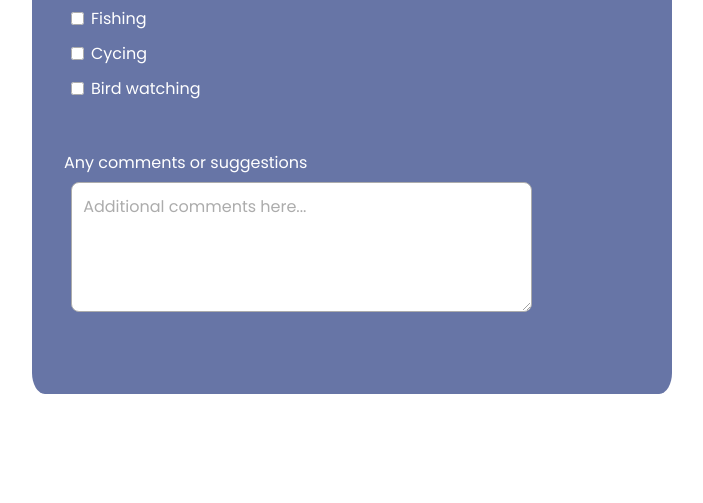
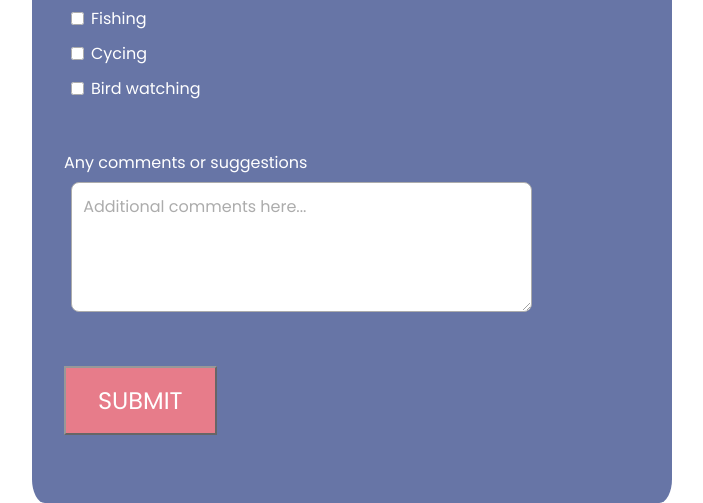
Before and after one commit to ginabeki/Survey-form, a website: page index.html in a window 1280 px wide. Shown: the part 839-1342 px from the top of the page, without its empty margins (288-991 px from the left). Before the commit the page ends 1233 px from the top, so only its background shows below. Drawn offline with Linux system fonts and the light colour scheme.

Commit message:
added submit button

```diff
--- a/index.html
+++ b/index.html
@@ -66,6 +66,9 @@
         <p>Any comments or suggestions</p>
         <textarea id="comments" class="input-textarea" name="comment" placeholder="Additional comments here..."></textarea>
       </div>
+      <div class="form-group">
+        <button type="submit" id="submit" class="submit-button">Submit</button>
+      </div>
     </form>
   </body>
 </html>
--- a/sass/_animation.scss
+++ b/sass/_animation.scss
@@ -1 +1,9 @@
 // Submit button animation elements will appear here
+.submit-button {
+  background-color: $color-secondary;
+  color: $color-white;
+  text-transform: uppercase;
+  padding: 15px 32px;
+  text-align: center;
+  font-size: 1.5rem;
+}
```
Also changed, not shown: CSS/style.css.
